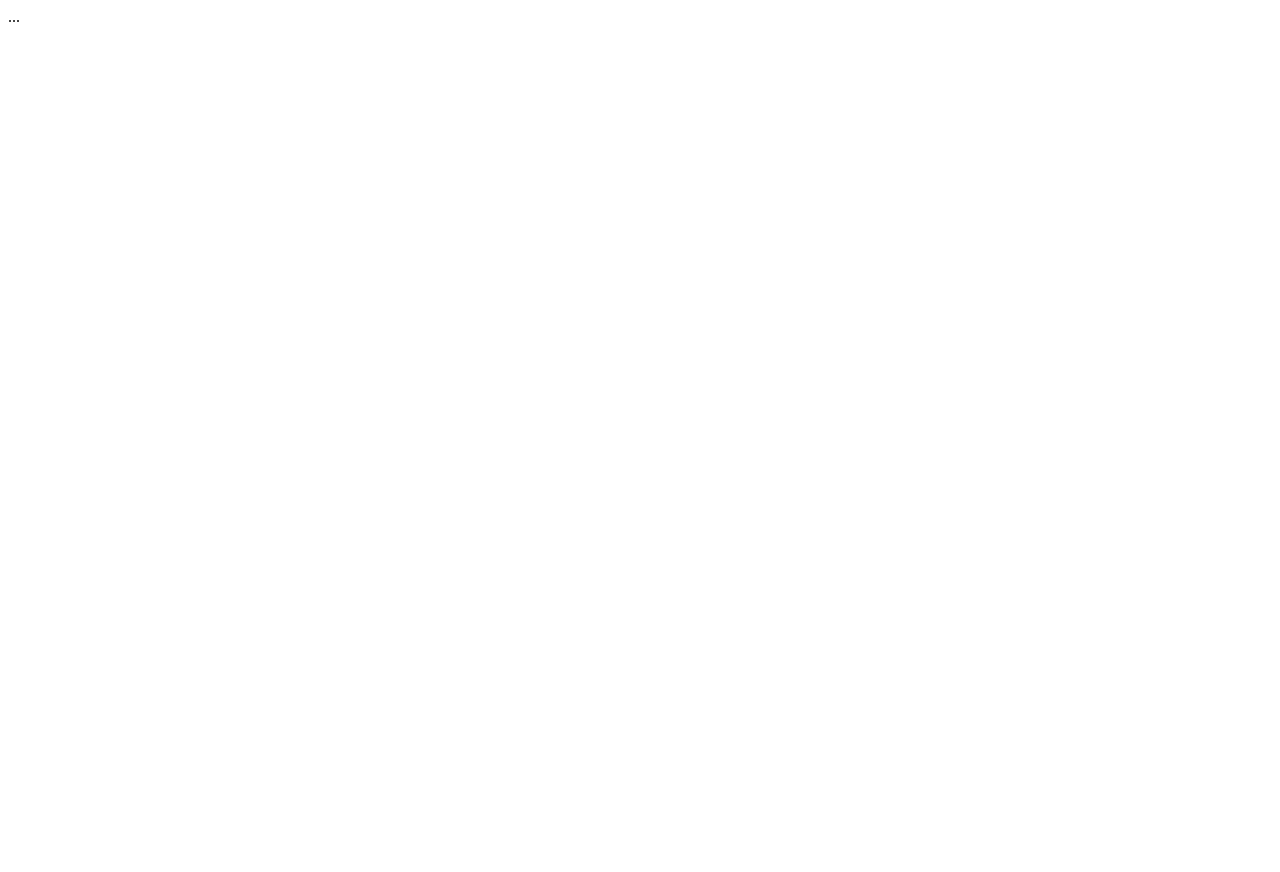
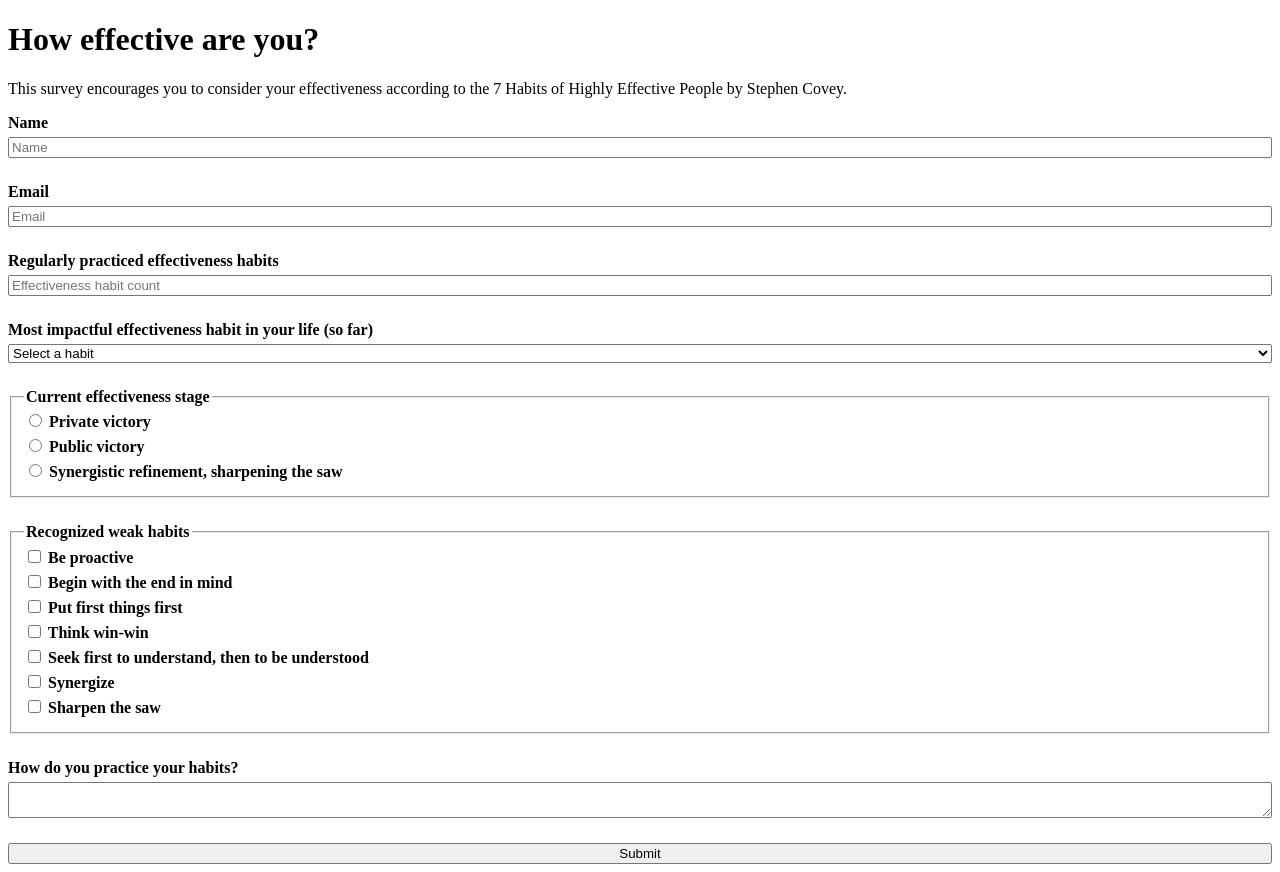
Before and after one commit to alight1/fcc-survey-form, a website built with webpack: page src/index.html in a window 1280 px wide. Before the commit the page ends 800 px from the top, so only its background shows below. Built offline with nearby package versions, Linux system fonts and the light colour scheme.

Commit message:
Meet basic freeCodeCamp project requirements

```diff
--- a/src/body-content.html
+++ b/src/body-content.html
@@ -1,3 +1,132 @@
 <main>
-    ...
+  <h1 id="title">How effective are you?</h1>
+  <p id="description">
+    This survey encourages you to consider your effectiveness according to the 7
+    Habits of Highly Effective People by Stephen Covey.
+  </p>
+  <form id="survey-form" class="survey-form">
+    <div>
+      <label for="name" id="name-label">Name</label>
+      <input id="name" type="text" required placeholder="Name" />
+    </div>
+    <div>
+      <label for="email" id="email-label">Email</label>
+      <input id="email" type="email" required placeholder="Email" />
+    </div>
+    <div>
+      <label for="number" id="number-label"
+        >Regularly practiced effectiveness habits</label
+      >
+      <input
+        id="number"
+        type="number"
+        min="0"
+        max="100"
+        required
+        placeholder="Effectiveness habit count"
+      />
+    </div>
+    <div>
+      <label for="dropdown"
+        >Most impactful effectiveness habit in your life (so far)</label
+      >
+      <select id="dropdown" name="most-impactful-effectiveness-habit">
+        <option disabled selected value>Select a habit</option>
+        <option value="be-proactive">Be proactive</option>
+        <option value="begin-with-end-in-mind"
+          >Begin with the end in mind</option
+        >
+        <option value="put-first-things-first">Put first things first</option>
+        <option value="think-win-win">Think win-win</option>
+        <option value="seek-first-to-understand"
+          >Seek first to understand, then to be understood</option
+        >
+        <option value="synergize">Synergize</option>
+        <option value="sharpen-the-saw">Sharpen the saw</option>
+      </select>
+    </div>
+    <div>
+      <fieldset class="fieldset-list">
+        <legend>Current effectiveness stage</legend>
+        <label>
+          <input
+            type="radio"
+            name="effectiveness-stage"
+            value="private-victory"
+          />
+          Private victory
+        </label>
+        <label>
+          <input
+            type="radio"
+            name="effectiveness-stage"
+            value="public-victory"
+          />
+          Public victory
+        </label>
+        <label>
+          <input
+            type="radio"
+            name="effectiveness-stage"
+            value="synergistic-refinement"
+          />
+          Synergistic refinement, sharpening the saw
+        </label>
+      </fieldset>
+    </div>
+    <div>
+      <fieldset class="fieldset-list">
+        <legend>Recognized weak habits</legend>
+        <label
+          ><input type="checkbox" name="weak-habit" value="be-proactive" /> Be
+          proactive</label
+        >
+        <label
+          ><input
+            type="checkbox"
+            name="weak-habit"
+            value="begin-with-end-in-mind"
+          />
+          Begin with the end in mind</label
+        >
+        <label
+          ><input
+            type="checkbox"
+            name="weak-habit"
+            value="put-first-things-first"
+          />
+          Put first things first</label
+        >
+        <label
+          ><input type="checkbox" name="weak-habit" value="think-win-win" />
+          Think win-win</label
+        >
+        <label
+          ><input
+            type="checkbox"
+            name="weak-habit"
+            value="seek-first-to-understand"
+          />
+          Seek first to understand, then to be understood</label
+        >
+        <label
+          ><input type="checkbox" name="weak-habit" value="synergize" />
+          Synergize</label
+        >
+        <label
+          ><input type="checkbox" name="weak-habit" value="sharpen-the-saw" />
+          Sharpen the saw</label
+        >
+      </fieldset>
+    </div>
+    <div>
+      <label for="comments">How do you practice your habits?</label>
+      <textarea id="comments" name="comments"></textarea>
+    </div>
+    <div>
+      <button type="submit" id="submit" class="form-submit-button">
+        Submit
+      </button>
+    </div>
+  </form>
 </main>
--- a/src/index.html
+++ b/src/index.html
@@ -4,12 +4,6 @@
     <meta charset="UTF-8" />
     <meta name="viewport" content="width=device-width, initial-scale=1.0" />
     <title>Survey Form (FCC Project)</title>
-
-    <script
-      src="https://cdn.freecodecamp.org/testable-projects-fcc/v1/bundle.js"
-      integrity="sha384-gyB2WnSM6pds2QCjdvOmikz4RxxdB0anizOodXDlPdLIML4TnYnwy9z/964ZrULl"
-      crossorigin="anonymous"
-    ></script>
   </head>
 
   <body id="body"></body>
--- a/src/index.js
+++ b/src/index.js
@@ -2,3 +2,9 @@ require("../src/style.css");
 import bodyContent from "../src/body-content.html";
 
 document.getElementById("body").innerHTML += bodyContent;
+
+//Append freeCodeCamp test utility (does not work when added directly to HTML)
+var fccScript = document.createElement("script");
+fccScript.src =
+  "https://cdn.freecodecamp.org/testable-projects-fcc/v1/bundle.js";
+document.head.appendChild(fccScript);
--- a/src/style.css
+++ b/src/style.css
@@ -7,3 +7,31 @@ html {
 *::after {
   box-sizing: inherit;
 }
+
+.survey-form {
+  display: flex;
+  flex-direction: column;
+  justify-content: space-between;
+}
+
+.survey-form div {
+  display: flex;
+  flex-direction: column;
+}
+.survey-form div:nth-child(n + 2) {
+  margin-top: 25px;
+}
+
+.fieldset-list {
+  display: flex;
+  flex-direction: column;
+}
+
+.survey-form label,
+fieldset legend {
+  font-weight: bolder;
+}
+
+.survey-form label {
+  margin-bottom: 5px;
+}
```
